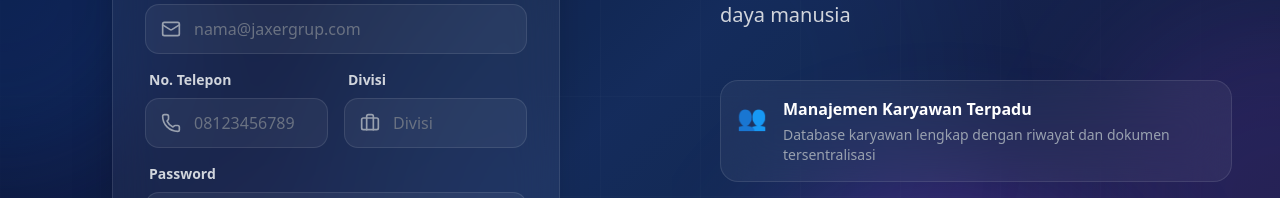
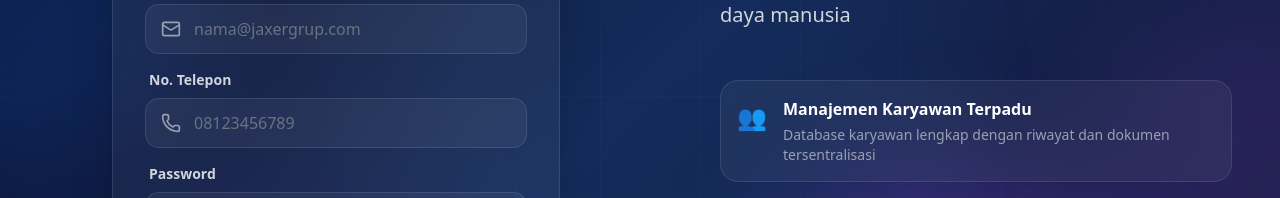
Before and after one commit to jaxerindonesia/Hr-Management-Next, a Next.js app: page /register in a window 1280 px wide. Shown: the part 504-702 px from the top of the page. Built offline with nearby package versions, Linux system fonts and the light colour scheme.

Commit message:
[AY] modify: logo & fix register

```diff
--- a/app/(auth)/register/page.tsx
+++ b/app/(auth)/register/page.tsx
@@ -4,11 +4,20 @@ import React, { useState } from "react";
 import Image from "next/image";
 import { useRouter } from "next/navigation";
 import { useTheme } from "@/contexts/ThemeContext";
-import { Eye, EyeOff, Mail, Lock, AlertCircle, ArrowRight, Sparkles, User, Building, Phone, Layers, Network, Briefcase } from "lucide-react";
+import {
+  Eye,
+  EyeOff,
+  Mail,
+  Lock,
+  AlertCircle,
+  ArrowRight,
+  Sparkles,
+  User,
+  Phone,
+} from "lucide-react";
 
 export default function RegisterPage() {
   const router = useRouter();
-  const { theme } = useTheme();
   const [showPassword, setShowPassword] = useState(false);
   const [showConfirmPassword, setShowConfirmPassword] = useState(false);
   const [agreeToTerms, setAgreeToTerms] = useState(false);
@@ -32,7 +41,12 @@ export default function RegisterPage() {
     setIsLoading(true);
 
     // Validation
-    if (!formData.fullName || !formData.email || !formData.password || !formData.confirmPassword) {
+    if (
+      !formData.fullName ||
+      !formData.email ||
+      !formData.password ||
+      !formData.confirmPassword
+    ) {
       setError("Semua field wajib diisi");
       setIsLoading(false);
       return;
@@ -69,7 +83,6 @@ export default function RegisterPage() {
           name: formData.fullName,
           phone: formData.phone,
           position: formData.company,
-          department: formData.company,
           roleId: process.env.NEXT_PUBLIC_DEFAULT_ROLE_ID,
         }),
       });
@@ -101,17 +114,26 @@ export default function RegisterPage() {
       {/* Animated Background Elements */}
       <div className="absolute inset-0 overflow-hidden pointer-events-none">
         <div className="absolute top-1/4 -left-48 w-96 h-96 bg-blue-500/20 rounded-full blur-3xl animate-pulse" />
-        <div className="absolute bottom-1/4 -right-48 w-96 h-96 bg-purple-500/20 rounded-full blur-3xl animate-pulse" style={{ animationDelay: '1s' }} />
-        <div className="absolute top-1/2 left-1/2 -translate-x-1/2 -translate-y-1/2 w-[600px] h-[600px] bg-cyan-500/10 rounded-full blur-3xl animate-pulse" style={{ animationDelay: '0.5s' }} />
+        <div
+          className="absolute bottom-1/4 -right-48 w-96 h-96 bg-purple-500/20 rounded-full blur-3xl animate-pulse"
+          style={{ animationDelay: "1s" }}
+        />
+        <div
+          className="absolute top-1/2 left-1/2 -translate-x-1/2 -translate-y-1/2 w-[600px] h-[600px] bg-cyan-500/10 rounded-full blur-3xl animate-pulse"
+          style={{ animationDelay: "0.5s" }}
+        />
 
         {/* Grid Pattern Overlay */}
         <div
           className="absolute inset-0"
           style={{
-            backgroundImage: 'linear-gradient(rgba(255,255,255,.02) 1px, transparent 1px), linear-gradient(90deg, rgba(255,255,255,.02) 1px, transparent 1px)',
-            backgroundSize: '100px 100px',
-            maskImage: 'radial-gradient(ellipse 80% 50% at 50% 50%, black, transparent)',
-            WebkitMaskImage: 'radial-gradient(ellipse 80% 50% at 50% 50%, black, transparent)'
+            backgroundImage:
+              "linear-gradient(rgba(255,255,255,.02) 1px, transparent 1px), linear-gradient(90deg, rgba(255,255,255,.02) 1px, transparent 1px)",
+            backgroundSize: "100px 100px",
+            maskImage:
+              "radial-gradient(ellipse 80% 50% at 50% 50%, black, transparent)",
+            WebkitMaskImage:
+              "radial-gradient(ellipse 80% 50% at 50% 50%, black, transparent)",
           }}
         />
       </div>
@@ -160,8 +182,18 @@ export default function RegisterPage() {
               {/* Success Message */}
               {success && (
                 <div className="flex items-center gap-3 p-4 bg-green-500/10 backdrop-blur-sm border border-green-500/30 rounded-xl text-green-400">
-                  <svg className="w-5 h-5 shrink-0" fill="none" stroke="currentColor" viewBox="0 0 24 24">
-                    <path strokeLinecap="round" strokeLinejoin="round" strokeWidth={2} d="M5 13l4 4L19 7" />
+                  <svg
+                    className="w-5 h-5 shrink-0"
+                    fill="none"
+                    stroke="currentColor"
+                    viewBox="0 0 24 24"
+                  >
+                    <path
+                      strokeLinecap="round"
+                      strokeLinejoin="round"
+                      strokeWidth={2}
+                      d="M5 13l4 4L19 7"
+                    />
                   </svg>
                   <span className="text-sm font-medium">{success}</span>
                 </div>
@@ -229,9 +261,7 @@ export default function RegisterPage() {
                   </div>
                 </div>
 
-                {/* Phone & Company in Grid */}
-                <div className="grid grid-cols-2 gap-4">
-                  {/* Phone Field */}
+                {/* Phone */}
                 <div className="space-y-2 group">
                   <label
                     htmlFor="phone"
@@ -257,36 +287,6 @@ export default function RegisterPage() {
                       transition-all duration-300"
                       placeholder="08123456789"
                     />
-                    </div>
-                  </div>
-
-                  {/* Company Field */}
-                  <div className="space-y-2 group">
-                    <label
-                      htmlFor="company"
-                      className="block text-sm font-semibold text-gray-300 ml-1"
-                    >
-                      Divisi
-                    </label>
-                    <div className="relative">
-                      <div className="absolute inset-y-0 left-0 pl-4 flex items-center pointer-events-none">
-                        <Briefcase className="h-5 w-5 text-gray-400 group-focus-within:text-blue-400 transition-colors" />
-                      </div>
-                      <input
-                        id="company"
-                        name="company"
-                        type="text"
-                        autoComplete="organization"
-                        value={formData.company}
-                        onChange={handleChange}
-                        className="block w-full pl-12 pr-4 py-3 border border-white/10 rounded-xl
-                        bg-white/5 text-white
-                        placeholder-gray-500
-                        focus:outline-none focus:ring-2 focus:ring-blue-500/50 focus:border-blue-500/50 focus:bg-white/10
-                        transition-all duration-300"
-                        placeholder="Divisi"
-                      />
-                    </div>
                   </div>
                 </div>
 
@@ -360,7 +360,9 @@ export default function RegisterPage() {
                     />
                     <button
                       type="button"
-                      onClick={() => setShowConfirmPassword(!showConfirmPassword)}
+                      onClick={() =>
+                        setShowConfirmPassword(!showConfirmPassword)
+                      }
                       className="absolute inset-y-0 right-0 pr-4 flex items-center text-gray-400 hover:text-blue-400 transition-colors"
                     >
                       {showConfirmPassword ? (
@@ -392,8 +394,8 @@ export default function RegisterPage() {
                       className="font-semibold text-blue-400 hover:text-blue-300 transition-colors underline"
                     >
                       syarat dan ketentuan
-                    </button>
-                    {" "}serta{" "}
+                    </button>{" "}
+                    serta{" "}
                     <button
                       type="button"
                       className="font-semibold text-blue-400 hover:text-blue-300 transition-colors underline"
@@ -406,7 +408,7 @@ export default function RegisterPage() {
                 {/* Submit Button */}
                 <button
                   type="submit"
-                  disabled={isLoading || !agreeToTerms }
+                  disabled={isLoading || !agreeToTerms}
                   className="w-full group relative flex justify-center items-center gap-2 py-3.5 px-4
                   rounded-xl text-white font-semibold
                   bg-gradient-to-r from-blue-600 via-blue-500 to-blue-600
@@ -416,7 +418,7 @@ export default function RegisterPage() {
                   shadow-lg shadow-blue-500/25 hover:shadow-xl hover:shadow-blue-500/40 hover:scale-[1.02]
                   overflow-hidden"
                 >
-                  {isLoading  ? (
+                  {isLoading ? (
                     <div className="flex items-center gap-2">
                       <div className="w-5 h-5 border-2 border-white/30 border-t-white rounded-full animate-spin" />
                       <span>Memproses...</span>
@@ -445,14 +447,34 @@ export default function RegisterPage() {
             {/* Trust Indicators */}
             <div className="mt-8 flex items-center justify-center gap-8 text-gray-500 text-xs">
               <div className="flex items-center gap-2">
-                <svg className="w-4 h-4 text-green-400" fill="none" stroke="currentColor" viewBox="0 0 24 24">
-                  <path strokeLinecap="round" strokeLinejoin="round" strokeWidth={2} d="M5 13l4 4L19 7" />
+                <svg
+                  className="w-4 h-4 text-green-400"
+                  fill="none"
+                  stroke="currentColor"
+                  viewBox="0 0 24 24"
+                >
+                  <path
+                    strokeLinecap="round"
+                    strokeLinejoin="round"
+                    strokeWidth={2}
+                    d="M5 13l4 4L19 7"
+                  />
                 </svg>
                 <span>SSL Secure</span>
               </div>
               <div className="flex items-center gap-2">
-                <svg className="w-4 h-4 text-green-400" fill="none" stroke="currentColor" viewBox="0 0 24 24">
-                  <path strokeLinecap="round" strokeLinejoin="round" strokeWidth={2} d="M9 12l2 2 4-4m5.618-4.016A11.955 11.955 0 0112 2.944a11.955 11.955 0 01-8.618 3.04A12.02 12.02 0 003 9c0 5.591 3.824 10.29 9 11.622 5.176-1.332 9-6.03 9-11.622 0-1.042-.133-2.052-.382-3.016z" />
+                <svg
+                  className="w-4 h-4 text-green-400"
+                  fill="none"
+                  stroke="currentColor"
+                  viewBox="0 0 24 24"
+                >
+                  <path
+                    strokeLinecap="round"
+                    strokeLinejoin="round"
+                    strokeWidth={2}
+                    d="M9 12l2 2 4-4m5.618-4.016A11.955 11.955 0 0112 2.944a11.955 11.955 0 01-8.618 3.04A12.02 12.02 0 003 9c0 5.591 3.824 10.29 9 11.622 5.176-1.332 9-6.03 9-11.622 0-1.042-.133-2.052-.382-3.016z"
+                  />
                 </svg>
                 <span>Data Protected</span>
               </div>
@@ -463,8 +485,17 @@ export default function RegisterPage() {
         {/* RIGHT SIDE - Enhanced Decorative */}
         <div className="hidden lg:flex flex-1 relative overflow-hidden items-center justify-center">
           {/* Gradient Orbs */}
-          <div className="absolute top-20 right-20 w-72 h-72 bg-blue-500/30 rounded-full blur-3xl" style={{ animation: 'pulse 6s ease-in-out infinite' }} />
-          <div className="absolute bottom-20 left-20 w-96 h-96 bg-purple-500/30 rounded-full blur-3xl" style={{ animation: 'pulse 8s ease-in-out infinite', animationDelay: '1s' }} />
+          <div
+            className="absolute top-20 right-20 w-72 h-72 bg-blue-500/30 rounded-full blur-3xl"
+            style={{ animation: "pulse 6s ease-in-out infinite" }}
+          />
+          <div
+            className="absolute bottom-20 left-20 w-96 h-96 bg-purple-500/30 rounded-full blur-3xl"
+            style={{
+              animation: "pulse 8s ease-in-out infinite",
+              animationDelay: "1s",
+            }}
+          />
 
           {/* Content */}
           <div className="relative z-10 text-white p-12 max-w-2xl">
@@ -473,7 +504,9 @@ export default function RegisterPage() {
               <div className="space-y-4">
                 <div className="inline-flex items-center gap-2 px-4 py-2 rounded-full bg-blue-500/20 backdrop-blur-sm border border-blue-500/30">
                   <Sparkles className="w-4 h-4 text-blue-400" />
-                  <span className="text-sm font-semibold text-blue-300">Jaxer Grup Indonesia</span>
+                  <span className="text-sm font-semibold text-blue-300">
+                    Jaxer Grup Indonesia
+                  </span>
                 </div>
 
                 <h1 className="text-6xl font-bold leading-tight bg-gradient-to-b from-white to-gray-300 bg-clip-text text-transparent">
@@ -495,22 +528,22 @@ export default function RegisterPage() {
                   {
                     icon: "👥",
                     title: "Manajemen Karyawan Terpadu",
-                    desc: "Database karyawan lengkap dengan riwayat dan dokumen tersentralisasi"
+                    desc: "Database karyawan lengkap dengan riwayat dan dokumen tersentralisasi",
                   },
                   {
                     icon: "💰",
                     title: "Payroll & Penggajian Otomatis",
-                    desc: "Perhitungan gaji, THR, bonus, dan potongan akurat sesuai regulasi"
+                    desc: "Perhitungan gaji, THR, bonus, dan potongan akurat sesuai regulasi",
                   },
                   {
                     icon: "📊",
                     title: "Laporan Keuangan HR Real-time",
-                    desc: "Analisis biaya karyawan, budget forecast, dan financial planning"
+                    desc: "Analisis biaya karyawan, budget forecast, dan financial planning",
                   },
                   {
                     icon: "🎯",
                     title: "Absensi & Performance Tracking",
-                    desc: "Monitor produktivitas dan KPI untuk evaluasi kompensasi"
+                    desc: "Monitor produktivitas dan KPI untuk evaluasi kompensasi",
                   },
                 ].map((benefit, index) => (
                   <div
@@ -518,7 +551,9 @@ export default function RegisterPage() {
                     className="group flex items-start gap-4 p-4 bg-white/5 backdrop-blur-xl rounded-2xl border border-white/10
                     hover:bg-white/10 hover:border-white/20 hover:translate-x-2 transition-all duration-300"
                   >
-                    <div className="text-2xl mt-1 group-hover:scale-110 transition-transform">{benefit.icon}</div>
+                    <div className="text-2xl mt-1 group-hover:scale-110 transition-transform">
+                      {benefit.icon}
+                    </div>
                     <div className="space-y-1">
                       <h3 className="font-bold text-white">{benefit.title}</h3>
                       <p className="text-sm text-gray-400">{benefit.desc}</p>
--- a/components/DesktopNavbar.tsx
+++ b/components/DesktopNavbar.tsx
@@ -53,14 +53,14 @@ export default function DesktopNavbar() {
   }, []);
 
   return (
-    <nav className="hidden lg:block sticky top-0 z-40 bg-white dark:bg-gray-800 border-b border-gray-200 dark:border-gray-700 shadow-sm">
-      <div className="flex items-center justify-between px-6 py-4">
+    <nav className="hidden h-[69px] lg:block sticky top-0 z-40 bg-white dark:bg-gray-800 border-b border-gray-200 dark:border-gray-700">
+      <div className="flex items-center justify-between px-6 py-2 h-full">
         {/* Left Section - Page Title & Date */}
         <div className="flex flex-col">
-          <h1 className="text-2xl font-bold text-gray-900 dark:text-white">
+          <h1 className="text-[20px] font-bold text-gray-900 dark:text-white">
             {getPageTitle()}
           </h1>
-          <p className="text-sm text-gray-500 dark:text-gray-400 mt-1">
+          <p className="text-sm text-gray-500 dark:text-gray-400">
             {getCurrentDateTime()}
           </p>
         </div>
@@ -81,7 +81,7 @@ export default function DesktopNavbar() {
           </button>
 
           {/* Divider */}
-          <div className="h-8 w-px bg-gray-300 dark:bg-gray-600"></div>
+          <div className="h-8 bg-gray-300 dark:bg-gray-600"></div>
 
           {/* User Profile */}
           <button className="flex items-center gap-3 px-3 py-2 rounded-lg hover:bg-gray-100 dark:hover:bg-gray-700 transition-colors">
--- a/components/MobileNavbar.tsx
+++ b/components/MobileNavbar.tsx
@@ -1,6 +1,6 @@
 "use client";
 
-import React, { useState, useEffect } from "react";
+import { useState, useEffect } from "react";
 import Link from "next/link";
 import Image from "next/image";
 import { usePathname, useRouter } from "next/navigation";
@@ -18,6 +18,7 @@ import {
   LogOut,
   Home,
   ClipboardCheck,
+  Receipt,
 } from "lucide-react";
 
 /**
@@ -73,9 +74,9 @@ export default function MobileNavbar() {
 
   const bottomNavItems = [
     { icon: Home, path: "/dashboard", label: "Home" },
-    { icon: Users, path: "/employees", label: "Karyawan" },
+    { icon: ClipboardCheck, path: "/attendances", label: "Kehadiran" },
     { icon: Calendar, path: "/submissions", label: "Cuti" },
-    { icon: Wallet, path: "/payrolls", label: "Payroll" },
+    { icon: Receipt, path: "/reimbursements", label: "Reimbursement" },
     { icon: TrendingUp, path: "/performances", label: "Kinerja" },
   ];
 
@@ -107,13 +108,32 @@ export default function MobileNavbar() {
         <div className="flex items-center justify-between px-4 h-14">
           {/* Logo */}
           <Link href="/dashboard" className="flex items-center">
-            <Image
+            {/* <Image
               src="/logo21.png"
               alt="HR System"
               width={80}
               height={16}
               priority
               className="object-contain"
+            /> */}
+            {/* Logo Light */}
+            <Image
+              src="/logo21.png"
+              alt="HR System Logo"
+              width={80}
+              height={16}
+              priority
+              className="object-contain dark:hidden"
+            />
+
+            {/* Logo Dark */}
+            <Image
+              src="/logo22.png"
+              alt="HR System Logo"
+              width={155}
+              height={16}
+              priority
+              className="object-contain hidden dark:block ml-[-1.5rem]"
             />
           </Link>
 
--- a/components/Sidebar.tsx
+++ b/components/Sidebar.tsx
@@ -30,7 +30,6 @@ export default function Sidebar() {
   const [sidebarOpen, setSidebarOpen] = useState(true);
   const [expandedMenus, setExpandedMenus] = useState<string[]>([]);
   const [showLogoutModal, setShowLogoutModal] = useState(false);
-  const [userRole, setUserRole] = useState([]);
   const pathname = usePathname();
   const searchParams = useSearchParams();
   const router = useRouter();
@@ -140,17 +139,28 @@ export default function Sidebar() {
         ${sidebarOpen ? "md:w-72" : "md:w-20"} w-full h-full lg:h-screen md:sticky md:top-0 md:overflow-y-auto`}
       >
         {/* ===== HEADER ===== */}
-        <div className="h-16 flex items-center justify-center border-b dark:border-gray-700 px-4">
+        <div className="h-[69px] flex items-center justify-center border-b dark:border-gray-700 px-4">
           {sidebarOpen ? (
             <>
               <div className="flex-1 flex justify-start items-center">
+                {/* Logo Light */}
                 <Image
                   src="/logo21.png"
                   alt="HR System Logo"
                   width={100}
                   height={20}
                   priority
-                  className="transition-all duration-300 ease-in-out object-contain"
+                  className="object-contain dark:hidden"
+                />
+
+                {/* Logo Dark */}
+                <Image
+                  src="/logo22.png"
+                  alt="HR System Logo"
+                  width={155}
+                  height={20}
+                  priority
+                  className="object-contain hidden dark:block ml-[-1.5rem]"
                 />
               </div>
               <button
```
Also changed, not shown: app/api/auth/register/route.ts (+4 -6 lines). Lines whose indentation alone changed are shown as unchanged.
